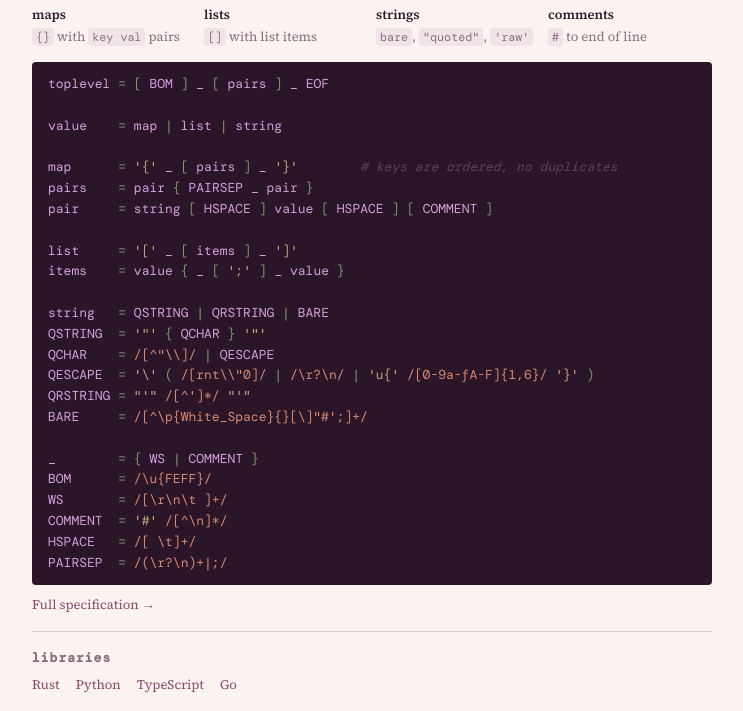
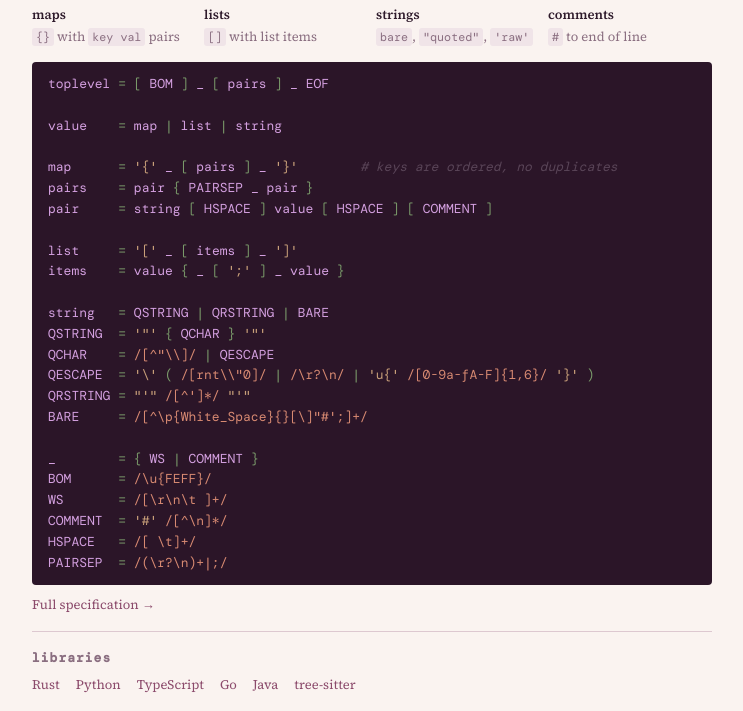
Before and after one commit to phiglang/phiglang.github.io, a website built with Vite: page index.html in a window 1280 px wide. Shown: the part 871-1582 px from the top of the page, without its empty margins (268-1011 px from the left). Built offline with nearby package versions, Linux system fonts and the light colour scheme.

Commit message:
add more libs

```diff
--- a/index.html
+++ b/index.html
@@ -137,6 +137,14 @@ PAIRSEP  = /(\r?\n)+|;/</pre
                     <li>
                         <a href="https://github.com/phiglang/phig-go">Go</a>
                     </li>
+                    <li>
+                        <a href="https://github.com/phiglang/phig-java">Java</a>
+                    </li>
+                    <li>
+                        <a href="https://github.com/phiglang/tree-sitter-phig"
+                            >tree-sitter</a
+                        >
+                    </li>
                 </ul>
             </section>
         </div>
```
